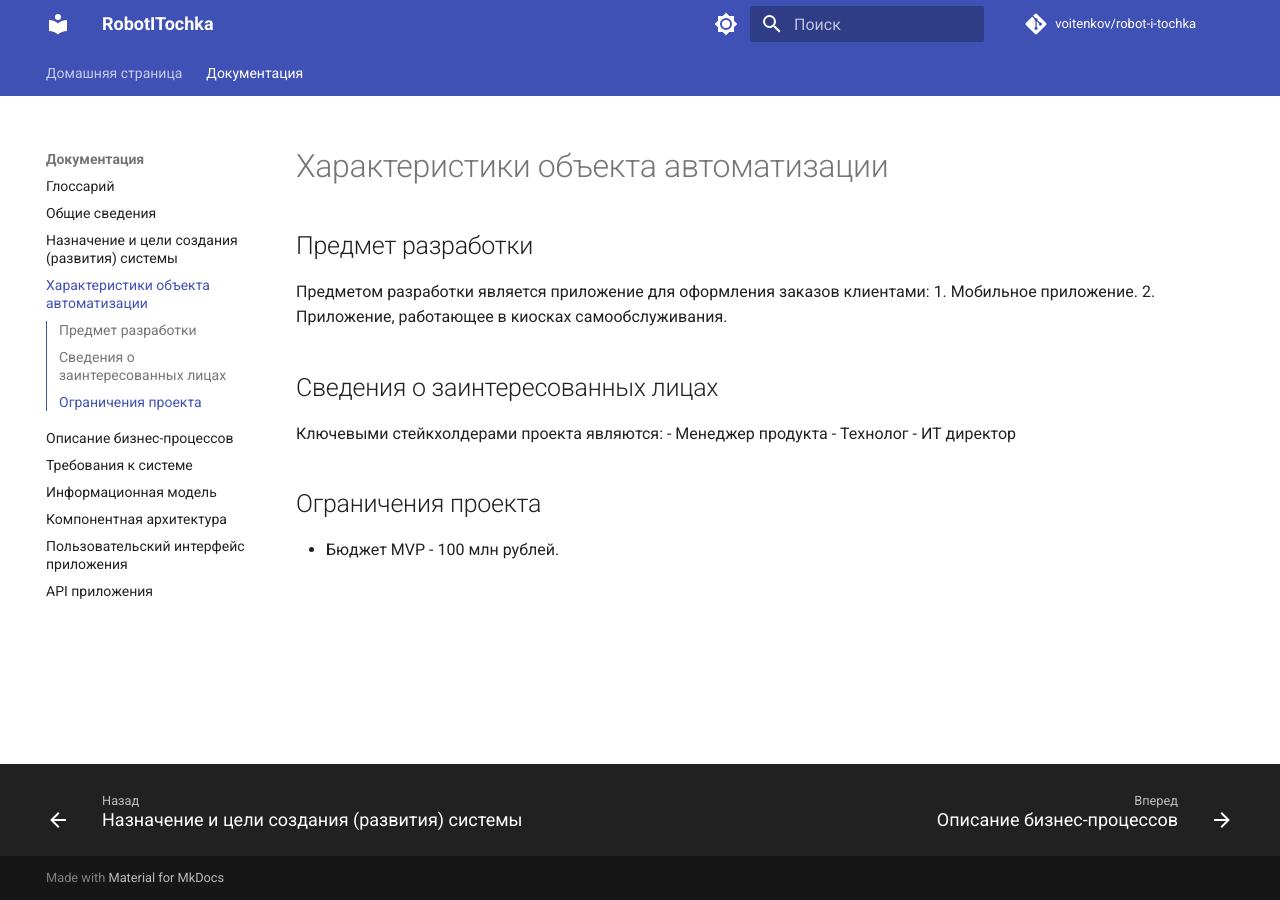
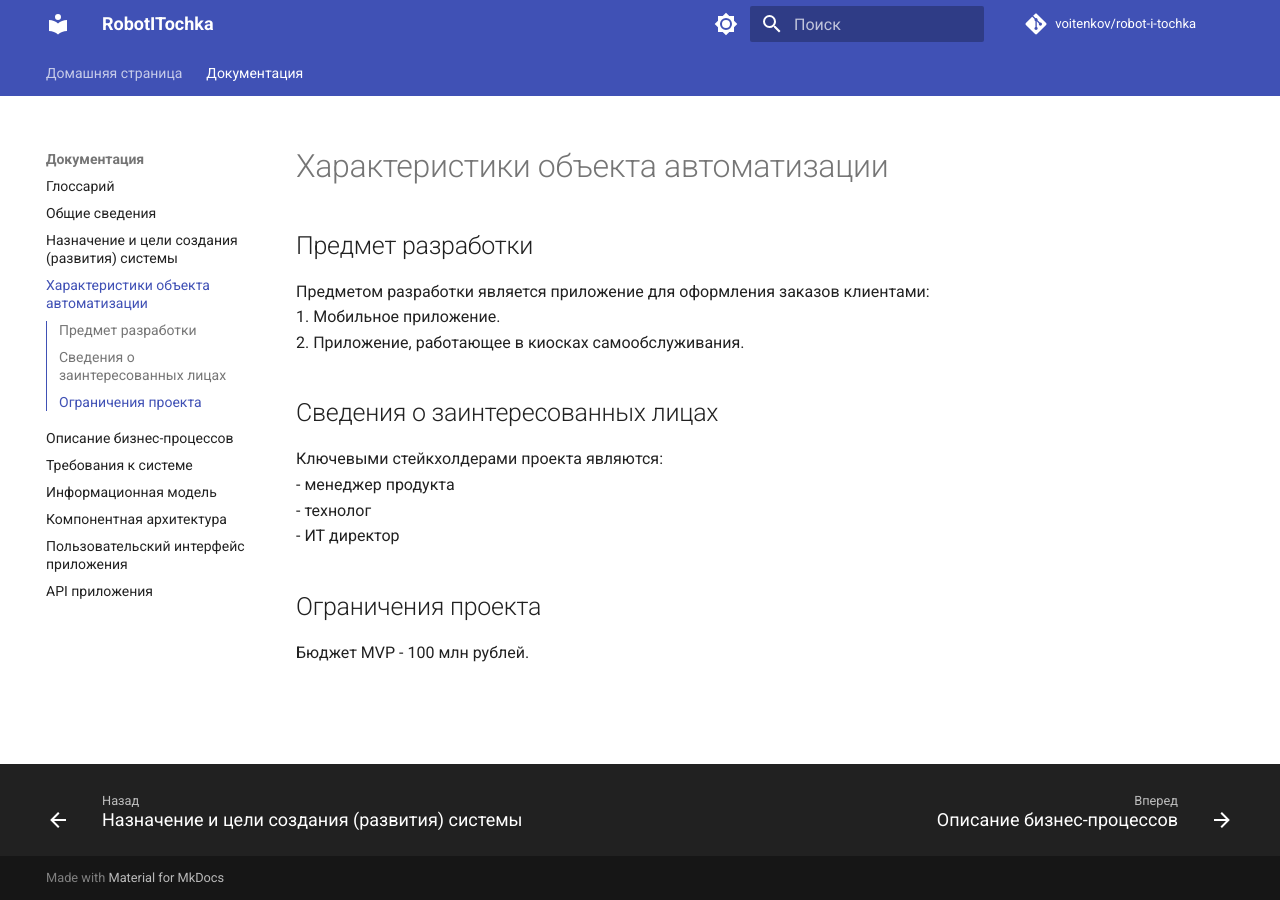
Before and after one commit to voitenkov/robot-i-tochka, an MkDocs documentation site: the page built from docs/characteristics.md, in a window 1280 px wide. Built offline with MkDocs 1.6.1 and Material for MkDocs 9.7.7, drawn with Linux system fonts in a browser that asks for light colours; comment, search, counter and statistics services are not loaded.

Commit message:
some minor changes to p. 1-5

```diff
--- a/docs/characteristics.md
+++ b/docs/characteristics.md
@@ -9,10 +9,10 @@
 ## Сведения о заинтересованных лицах
 
 Ключевыми стейкхолдерами проекта являются:
-- Менеджер продукта
-- Технолог
+- менеджер продукта
+- технолог
 - ИТ директор
 
 ## Ограничения проекта
 
-- Бюджет MVP - 100 млн рублей.
+Бюджет MVP - 100 млн рублей.
```
